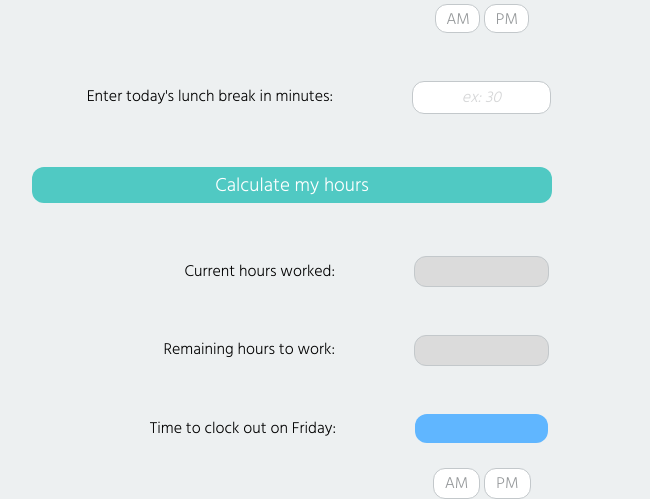
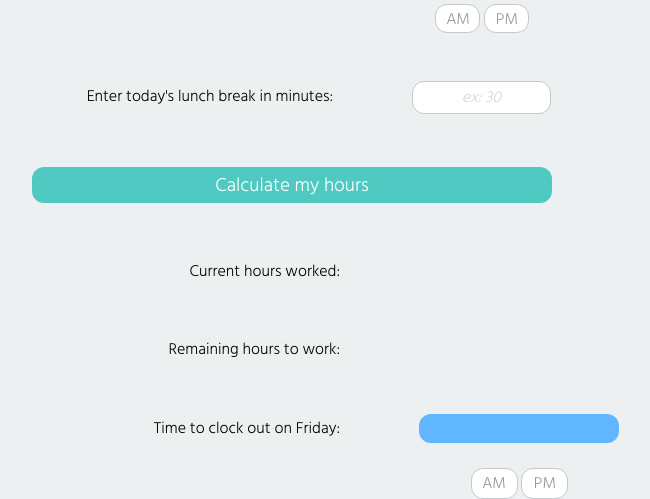
Before and after one commit to lgrizo/heroku-40-hour-calculator, a PHP site: page / in a window 1280 px wide. Shown: the part 416-915 px from the top of the page, without its empty margins (348-998 px from the left). Run offline with PHP 8.4, Linux system fonts and the light colour scheme.

Commit message:
lots of changes
updated calculation fields, width size, removed borders, added
javascript

```diff
--- a/css/main.css
+++ b/css/main.css
@@ -42,11 +42,11 @@ h4 {
 /*Gray areas that display javascript calculations*/
 
 .defaultCalc {
-  border: 1px solid #C3C8CB;
+  /*border: 1px solid #C3C8CB;
   width: 133px;
   height: 29px;
   background-color: #DBDBDB;
-  border-radius: 12px;
+  border-radius: 12px;*/
   display: inline-block;
   line-height: 29px;
   font-weight: 300;
@@ -169,12 +169,11 @@ button:focus {
 }
 
 #currentWorked {
-  width: 133px;
+  width: 200px;
   height: 29px;
-  text-align: center;
+  text-align: left;
   line-height: 30px;
   vertical-align: middle;
-
 
 }
 
@@ -187,6 +186,18 @@ button:focus {
     margin: 0 auto;
     width: 575px;
   }
+
+  .resultsDiv {
+    width: 650px;
+  }
+
+  .results {
+    display: inline-block;
+    width: 300px;
+    text-align: right;
+    padding-right: 75px;
+  }
+
   .totalHours {
     display: inline-block;
     padding-right: 75px;
@@ -205,18 +216,7 @@ button:focus {
     text-align: right;
     width: 300px;
   }
-  .currentHoursWorked {
-    display: inline-block;
-    padding-right: 75px;
-    text-align: right;
-    width: 300px;
-  }
-  .remainHours {
-    display: inline-block;
-    padding-right: 75px;
-    text-align: right;
-    width: 300px;
-  }
+
   .clockFriday {
     display: inline-block;
     padding-right: 75px;
@@ -239,19 +239,10 @@ button:focus {
     text-align: right;
     width: 300px;
   }
-  .outFriday {
-    display: inline-block;
-    padding-right: 50px;
-    text-align: left;
-  }
+
   .lastButtons {
     text-align: center;
     padding-left: 380px;
-  }
-  .outFriday {
-    padding-right: 75px;
-    text-align: right;
-    width: 300px;
   }
   .clockOutAMButton, .clockOutPMButton {
     margin-top: 0px;
--- a/home.html
+++ b/home.html
@@ -56,22 +56,30 @@
       <button class="calcButton" onclick="calculateButton()">Calculate my hours</button>
     </div>
 
+    <div class="resultsDiv">
+
     <div>
-      <h4 class="sections currentHoursWorked">Current hours worked:</h4>
-      <output type="text" class="defaultCalc" id="currentWorked">
+      <h4 class="sections currentHoursWorked results">Current hours worked:</h4>
+      <output type="text" class="defaultCalc resultsCalc" id="currentWorked">
 
       </output>
     </div>
 
     <div>
-      <h4 class="sections remainHours">Remaining hours to work:</h4>
-      <output type="text" class="defaultCalc" id="remainingHours">
+      <h4 class="sections remainHours results">Remaining hours to work:</h4>
+      <output type="text" class="defaultCalc resultsCalc" id="currentWorked">
+
+      </output>
     </div>
 
     <div>
-      <h4 class="sections outFriday">Time to clock out on Friday:</h4>
-      <output class="defaultCalc clockOutTime" id="clockOutToday">
-    </div>
+
+      <div>
+        <h4 class="sections remainHours results">Time to clock out on Friday:</h4>
+        <output type="text" class="defaultCalc clockOutTime resultsCalc" id="currentWorked">
+
+        </output>
+      </div>
 
     <div class="lastButtons">
       <div class="clockOutAMButton">AM</div>
--- a/js/main.js
+++ b/js/main.js
@@ -14,7 +14,9 @@
 function calculateButton() {
   var fridayMorning = parseInt(document.getElementById('fridayMorning').value);
   var remainingDecimals = (document.getElementById('remainingDecimals').value);
-  let currentWorked = (fridayMorning + remainingDecimals);
+  var roundedDecimal = Math.round(remainingDecimals * 60);
+
+  let currentWorked = fridayMorning + " hours and " + roundedDecimal + " minutes";
 
   document.getElementById('currentWorked').innerHTML = currentWorked;
 
```
